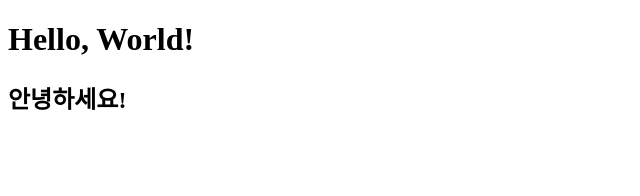
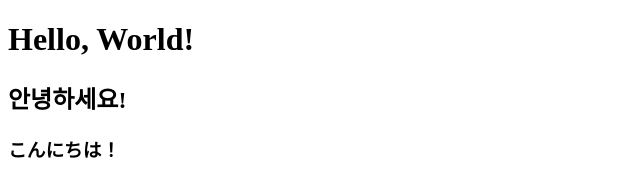
Before and after one commit to Kwngus/Skala_git_practice, a plain HTML site: page index.html in a window 1280 px wide. Shown: the whole page, without its empty margins (0-640 px from the left). Drawn offline with Linux system fonts and the light colour scheme.

Commit message:
feat: 일본어 추가

```diff
--- a/index.html
+++ b/index.html
@@ -8,5 +8,6 @@
 <body>
     <h1>Hello, World!</h1>
     <h2>안녕하세요!</h2>
+    <h3>こんにちは！</h3>
 </body>
 </html>
```
Also changed, not shown: 1 other file.
